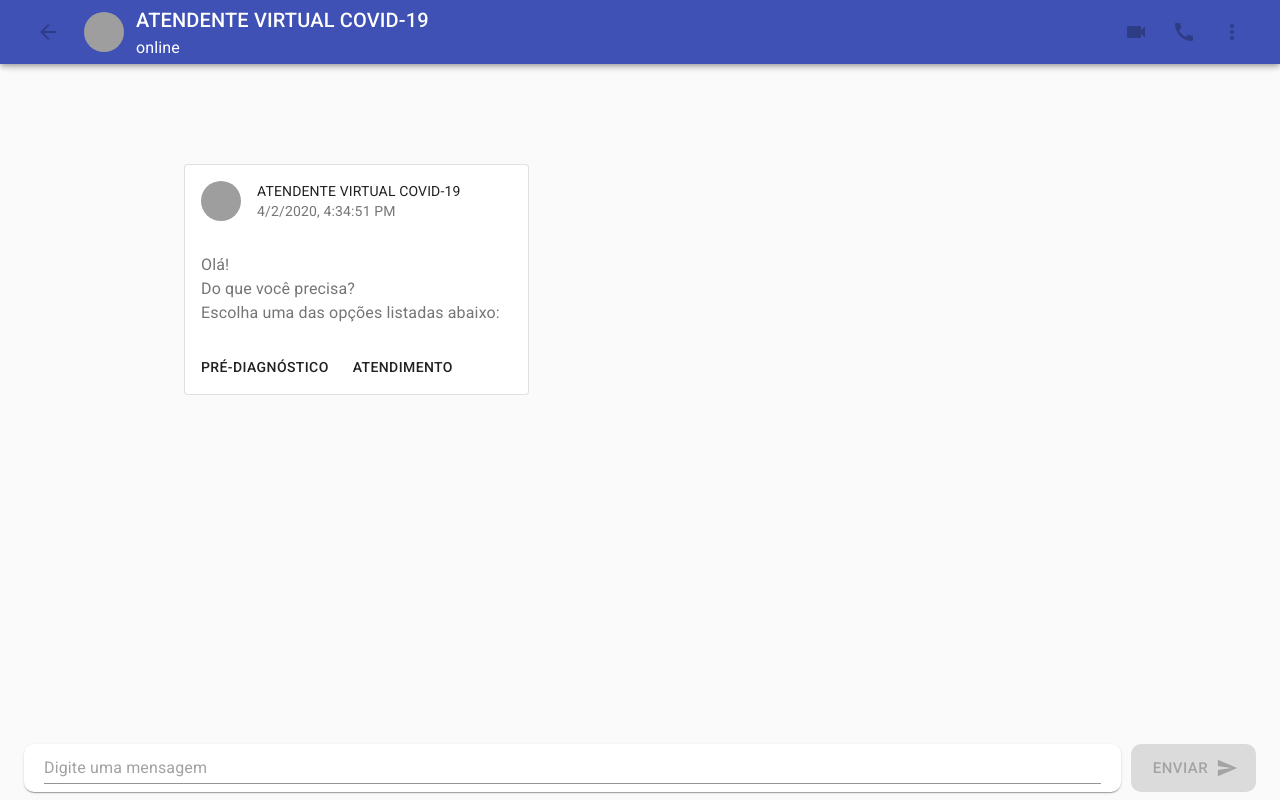
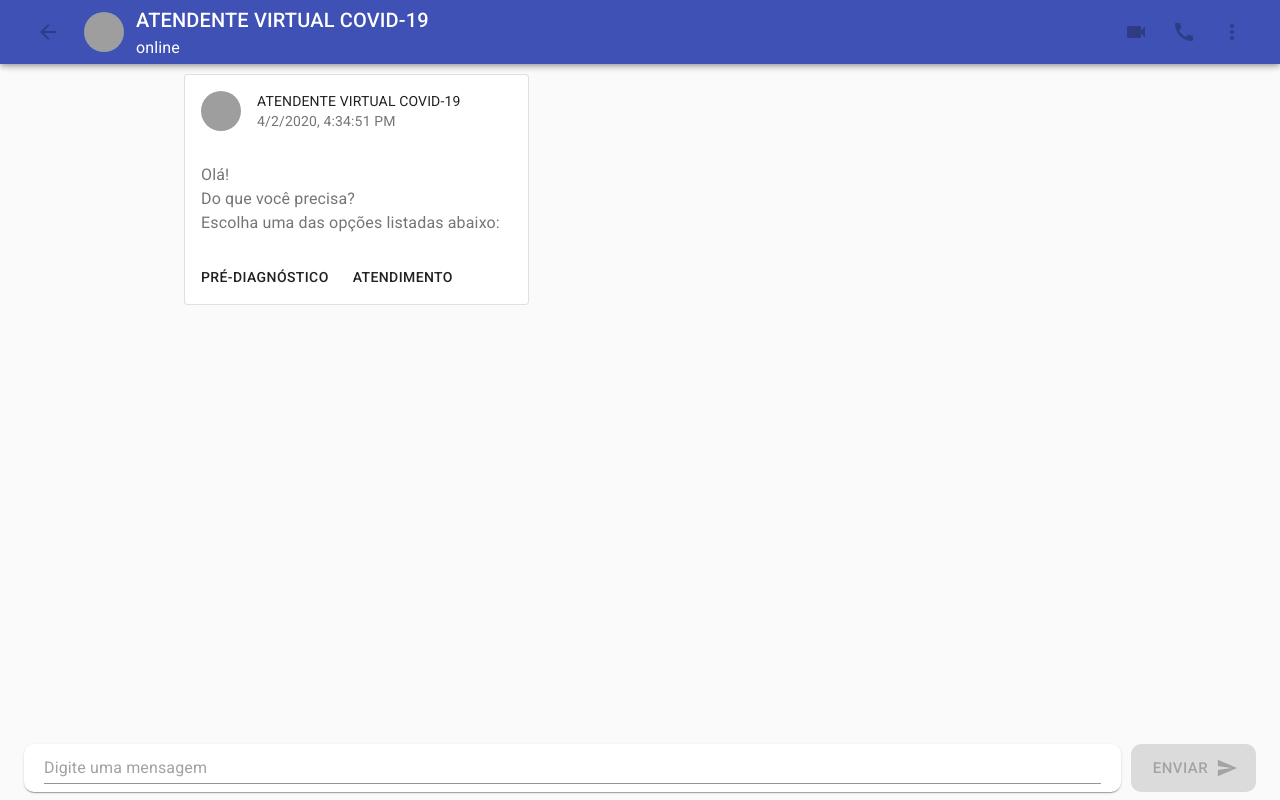
Before and after one commit to arfurlaneto/covid19-chatbot, a React (Create React App) app: page / in a window 1280 px wide. Built offline with nearby package versions, Linux system fonts and the light colour scheme; grey boxes are pictures that could not be loaded.

Commit message:
Refactored chat messages in a new component.

```diff
--- a/src/components/ChatBody/index.js
+++ b/src/components/ChatBody/index.js
@@ -2,32 +2,14 @@ import React, { useEffect, useCallback, useRef } from 'react';
 
 import { makeStyles } from '@material-ui/core/styles';
 
-import Container from '@material-ui/core/Container';
-import Typography from '@material-ui/core/Typography';
-import Card from '@material-ui/core/Card';
-import CardHeader from '@material-ui/core/CardHeader';
-import CardMedia from '@material-ui/core/CardMedia';
-import CardContent from '@material-ui/core/CardContent';
-import CardActions from '@material-ui/core/CardActions';
-import Button from '@material-ui/core/Button';
-import Avatar from '@material-ui/core/Avatar';
+import { Container } from '@material-ui/core';
+import ChatMessage from '../ChatMessage';
 
 const useStyles = makeStyles(() => ({
   container: {
-    paddingTop: '100px',
-    paddingBottom: '60px',
-  },
-
-  contactCard: {
-    maxWidth: 345,
-    marginBottom: '15px',
-  },
-
-  userCard: {
-    maxWidth: 345,
-    marginBottom: '10px',
-    background: 'rgb(220, 248, 198)',
-    marginLeft: 'auto',
+    display: 'flex',
+    flexDirection: 'column',
+    paddingBottom: '70px',
   },
 }));
 
@@ -50,45 +32,18 @@ function App({
 
   return (
     <Container maxWidth="md" className={classes.container}>
-      {messages.map((message) => {
-        const isLast = (message === messages[messages.length - 1]);
-        return (
-          <Card
-            key={message.key}
-            variant="outlined"
-            className={message.user ? classes.userCard : classes.contactCard}
-          >
-            <CardHeader
-              title={message.user ? userName : contactName}
-              avatar={<Avatar src={message.user ? userAvatar : contactAvatar} />}
-              subheader={message.date.toLocaleString()}
-            />
-
-            {message.attachment && message.attachment.type === 'image'
-            && (<CardMedia component="img" src={message.attachment.source} />)}
-
-            <CardContent>
-              <Typography variant="body1" color="textSecondary" component="p">
-                <span style={{ whiteSpace: 'pre-line' }}>
-                  {message.text}
-                </span>
-              </Typography>
-            </CardContent>
-
-            <CardActions>
-              {message.options.map((option) => (
-                <Button
-                  key={option.id}
-                  disabled={!isLast}
-                  onClick={() => handleChooseOption(option)}
-                >
-                  {option.label}
-                </Button>
-              ))}
-            </CardActions>
-          </Card>
-        );
-      })}
+      {messages.map((message, index) => (
+        <ChatMessage
+          key={message.key}
+          message={message}
+          isLast={index === messages.length - 1}
+          handleChooseOption={handleChooseOption}
+          userName={userName}
+          userAvatar={userAvatar}
+          contactName={contactName}
+          contactAvatar={contactAvatar}
+        />
+      ))}
       <div style={{ float: 'left', clear: 'both' }} ref={endElRef} />
     </Container>
   );
--- a/src/components/ChatFooter/index.js
+++ b/src/components/ChatFooter/index.js
@@ -84,7 +84,6 @@ function ChatFooter({ onText }) {
 
         </Toolbar>
       </AppBar>
-      <Toolbar />
     </form>
   );
 }
--- /dev/null
+++ b/src/components/ChatMessage/index.js
@@ -0,0 +1,73 @@
+/* eslint-disable react/prop-types */
+import React from 'react';
+
+import { makeStyles } from '@material-ui/core/styles';
+
+import {
+  Typography,
+  Card,
+  CardHeader,
+  CardMedia,
+  CardContent,
+  CardActions,
+  Button,
+  Avatar,
+} from '@material-ui/core';
+
+const useStyles = makeStyles(() => ({
+  contactCard: {
+    maxWidth: 345,
+    marginTop: '10px',
+  },
+
+  userCard: {
+    maxWidth: 345,
+    marginTop: '10px',
+    background: 'rgb(220, 248, 198)',
+    marginLeft: 'auto',
+  },
+}));
+
+function ChatMessage({
+  message, isLast, handleChooseOption, userName, userAvatar, contactName, contactAvatar,
+}) {
+  const classes = useStyles();
+
+  return (
+    <Card
+      variant="outlined"
+      className={message.user ? classes.userCard : classes.contactCard}
+    >
+      <CardHeader
+        title={message.user ? userName : contactName}
+        avatar={<Avatar src={message.user ? userAvatar : contactAvatar} />}
+        subheader={message.date.toLocaleString()}
+      />
+
+      {message.attachment && message.attachment.type === 'image'
+            && (<CardMedia component="img" src={message.attachment.source} />)}
+
+      <CardContent>
+        <Typography variant="body1" color="textSecondary" component="p">
+          <span style={{ whiteSpace: 'pre-line' }}>
+            {message.text}
+          </span>
+        </Typography>
+      </CardContent>
+
+      <CardActions>
+        {message.options.map((option) => (
+          <Button
+            key={option.id}
+            disabled={!isLast}
+            onClick={() => handleChooseOption(option)}
+          >
+            {option.label}
+          </Button>
+        ))}
+      </CardActions>
+    </Card>
+  );
+}
+
+export default ChatMessage;
```
